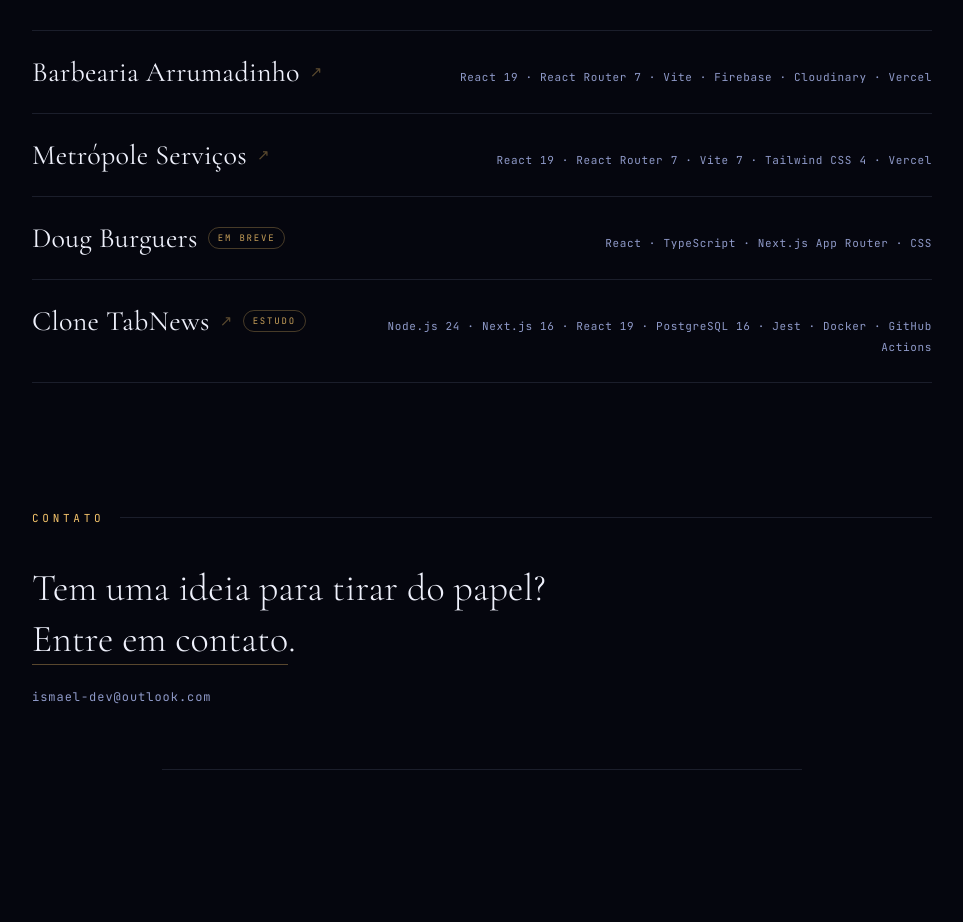
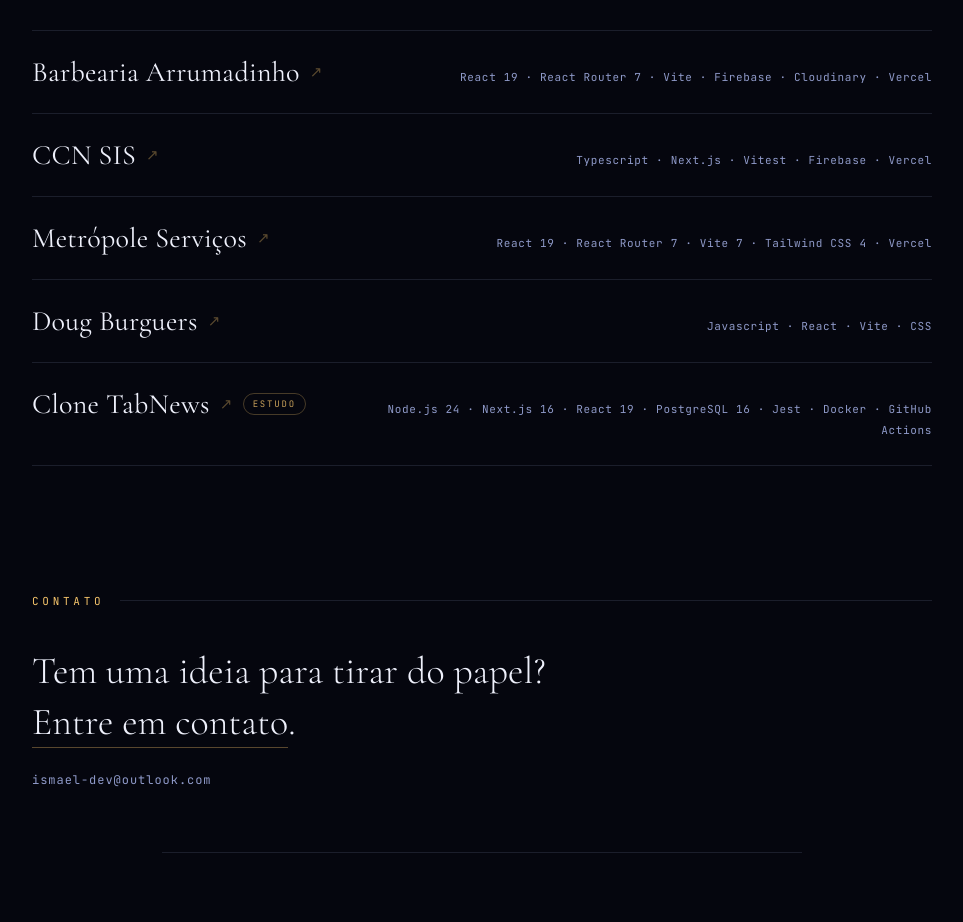
Before and after one commit to Ismaelthe10/implabs, a Next.js app: page / in a window 1280 px wide. Shown: the part 1580-2502 px from the top of the page, without its empty margins (158-1121 px from the left). Built offline with nearby package versions, Linux system fonts and the light colour scheme.

Commit message:
add and updates projects

```diff
--- a/pages/index.js
+++ b/pages/index.js
@@ -32,15 +32,19 @@ const PROJETOS = [
     link: "https://www.barbeariaarrumadinho.com.br/",
   },
   {
+    titulo: "CCN SIS",
+    pilha: "Typescript · Next.js · Vitest · Firebase · Vercel",
+    link: "https://ccnsis.implabs.com.br/",
+  },
+  {
     titulo: "Metrópole Serviços",
     pilha: "React 19 · React Router 7 · Vite 7 · Tailwind CSS 4 · Vercel",
     link: "https://metropole-servicos.vercel.app/",
   },
   {
     titulo: "Doug Burguers",
-    pilha: "React · TypeScript · Next.js App Router · CSS",
-    link: "",
-    situacao: "em breve",
+    pilha: "Javascript · React · Vite · CSS",
+    link: "https://www.dougburguers.com.br/",
   },
   {
     titulo: "Clone TabNews",
```
